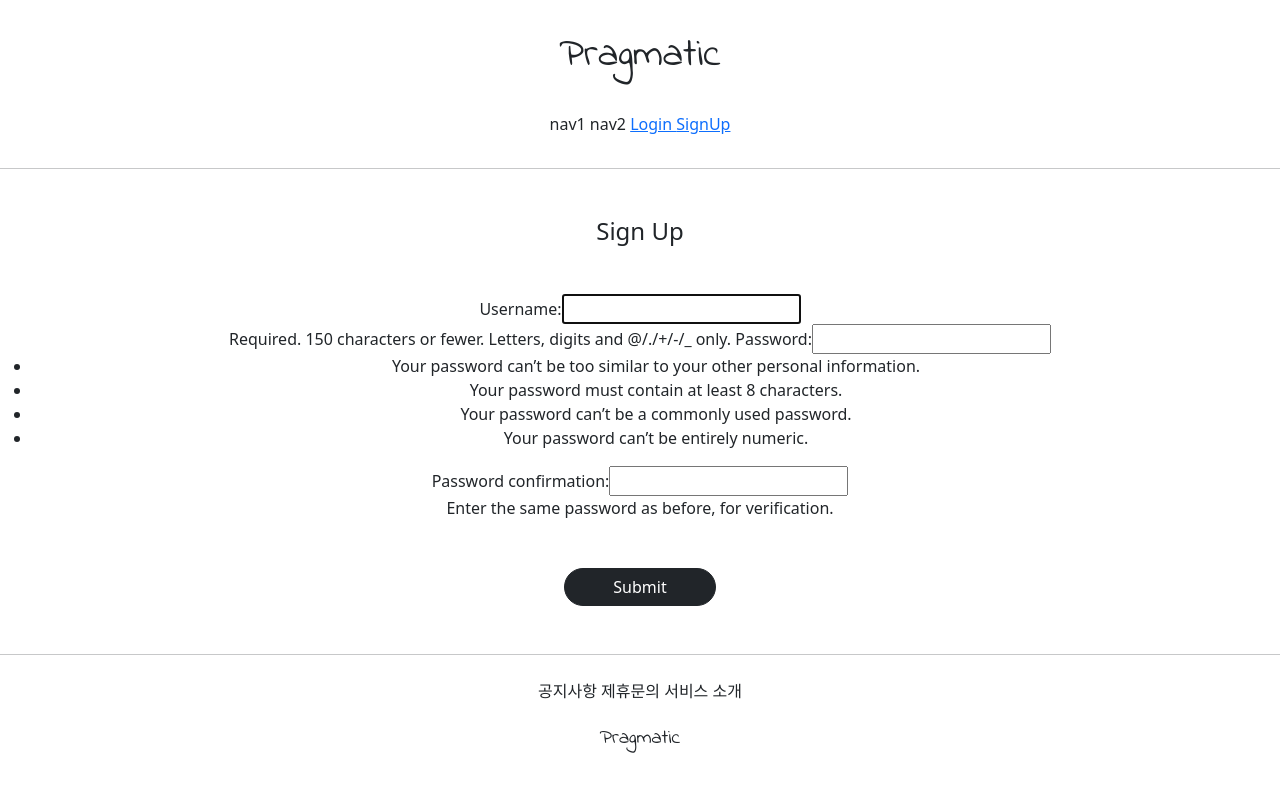
After one commit to LEECHANGDAEE/new_project4, a Django app: page /accounts/create/ in a window 1280 px wide. The commit adds this page. Run offline with Django 3.2, Linux system fonts and the light colour scheme; parts of the project's set-up code (start-up, migrations or seed data) failed here and were passed over.

Commit message:
7/14 new commit1,2,3

```diff
--- /dev/null
+++ b/accountapp/templates/accountapp/create.html
@@ -0,0 +1,25 @@
+{% extends 'base.html' %}
+
+{% block  content %}
+
+
+
+    <div class="text-center">
+        <div class="m-5">
+            <h4>Sign Up</h4>
+        </div>
+        <div>
+            <form action="{% url 'accountapp:create' %}" method="post">
+                {% csrf_token %}
+                {{ form }}
+                <div class="m-5">
+                    <input type="submit"
+                       class="btn btn-dark rounded-pill px-5">
+                </div>
+            </form>
+        </div>
+    </div>
+
+
+
+{% endblock %}
--- a/accountapp/urls.py
+++ b/accountapp/urls.py
@@ -1,7 +1,14 @@
+from django.contrib.auth.views import LoginView, LogoutView
 from django.urls import path
 
-from accountapp.views import hello_world
+from accountapp.views import hello_world, AccountCreateView
+
+app_name = 'accountapp'
 
 urlpatterns = [
-    path('hello_world/', hello_world, name = 'hello_world'),
+    path('hello_world/', hello_world, name='hello_world'),
+    path('login/', LoginView.as_view(template_name='accountapp/Login.html'),
+         name='login'),
+    path('Logout/', LogoutView.as_view(), name='logout'),
+    path('create/', AccountCreateView.as_view(), name='create')
 ]
--- a/accountapp/views.py
+++ b/accountapp/views.py
@@ -1,8 +1,11 @@
+from django.contrib.auth.forms import UserCreationForm
+from django.contrib.auth.models import User
 from django.http import HttpResponse, HttpResponseRedirect
 from django.shortcuts import render
 
 # Create your views here.
-from django.urls import reverse
+from django.urls import reverse, reverse_lazy
+from django.views.generic import CreateView
 
 from accountapp.models import NewModel
 
@@ -21,4 +24,11 @@ def hello_world(request):
         data_list = NewModel.objects.all()
 
         return render(request, 'accountapp/hello_world.html',
-                      context={'data_list': data_list}
+                      context={'data_list': data_list})
+
+
+class AccountCreateView(CreateView):
+    model = User
+    form_class = UserCreationForm
+    success_url = reverse_lazy('accountapp:hello_world')
+    template_name = 'accountapp/create.html'
--- a/new_project/settings.py
+++ b/new_project/settings.py
@@ -13,6 +13,8 @@ import os
 from pathlib import Path
 
 # Build paths inside the project like this: BASE_DIR / 'subdir'.
+from django.urls import reverse_lazy
+
 BASE_DIR = Path(__file__).resolve().parent.parent
 
 env_list = dict()
@@ -142,3 +144,7 @@ STATICFILES_DIRS = [
 # https://docs.djangoproject.com/en/3.2/ref/settings/#default-auto-field
 
 DEFAULT_AUTO_FIELD = 'django.db.models.BigAutoField'
+
+
+LOGIN_REDIRECT_URL = reverse_lazy('accountapp:hello_world')
+LOGOUT_REDIRECT_URL = reverse_lazy('accountapp:login')
--- a/templates/header.html
+++ b/templates/header.html
@@ -5,7 +5,23 @@
     <div class = "pragmatic_header_button">
         <span>nav1</span>
         <span>nav2</span>
-        <span>nav3</span>
-        <span>nav4</span>
+        {% if not user.is_authenticated %}
+        <span>
+            <a href="{% url 'accountapp:login' %}">
+                Login
+            </a>
+        </span>
+        <span>
+            <a href="{% url 'accountapp:create' %}">
+                SignUp
+            </a>
+        </span>
+        {% else %}
+        <span>
+            <a href="{% url 'accountapp:logout' %}">
+               Logout
+            </a>
+        </span>
+        {% endif %}
     </div>
 </div>
```
Also changed, not shown: accountapp/templates/accountapp/Login.html (added, +25 -0 lines).
